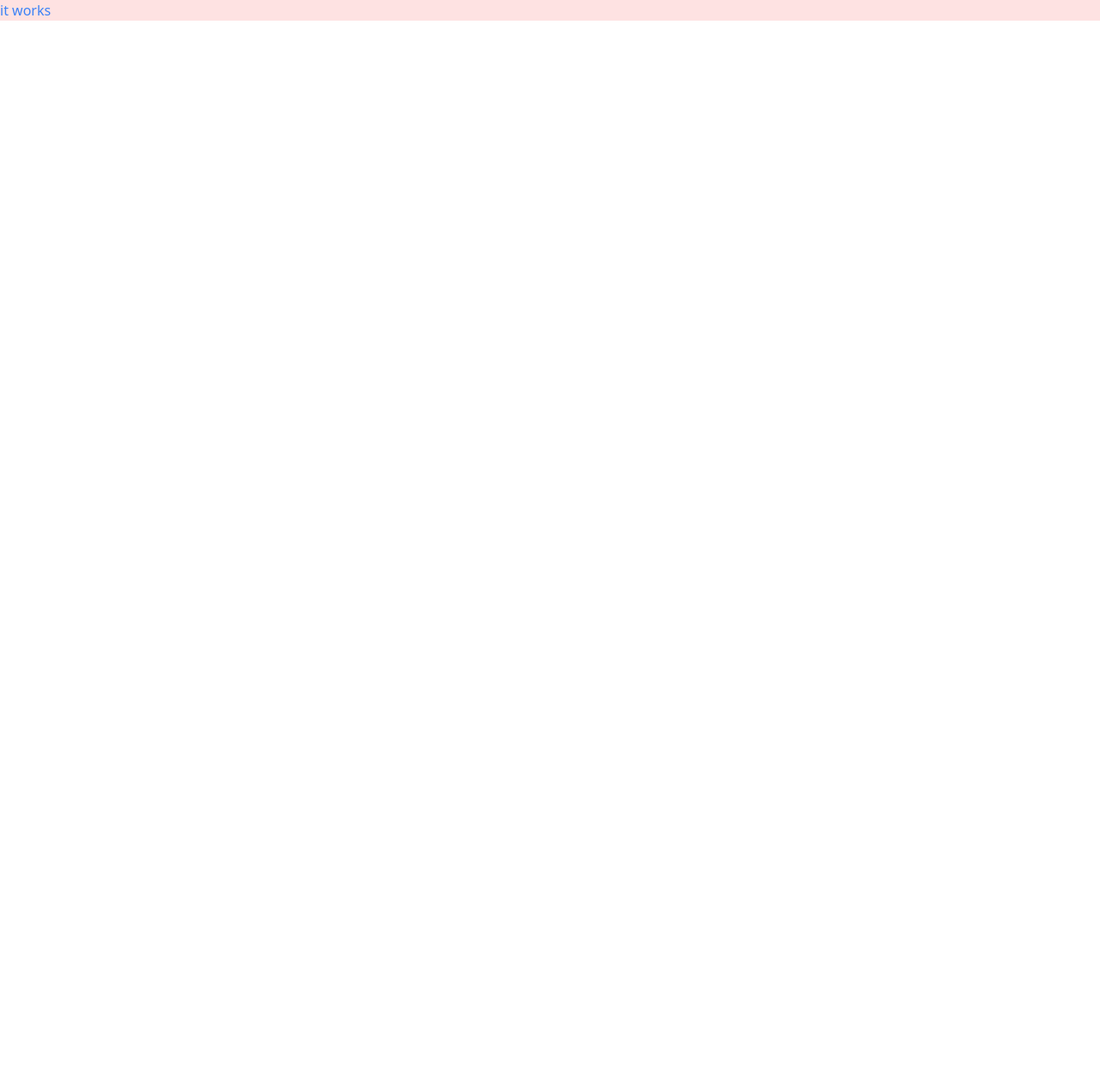
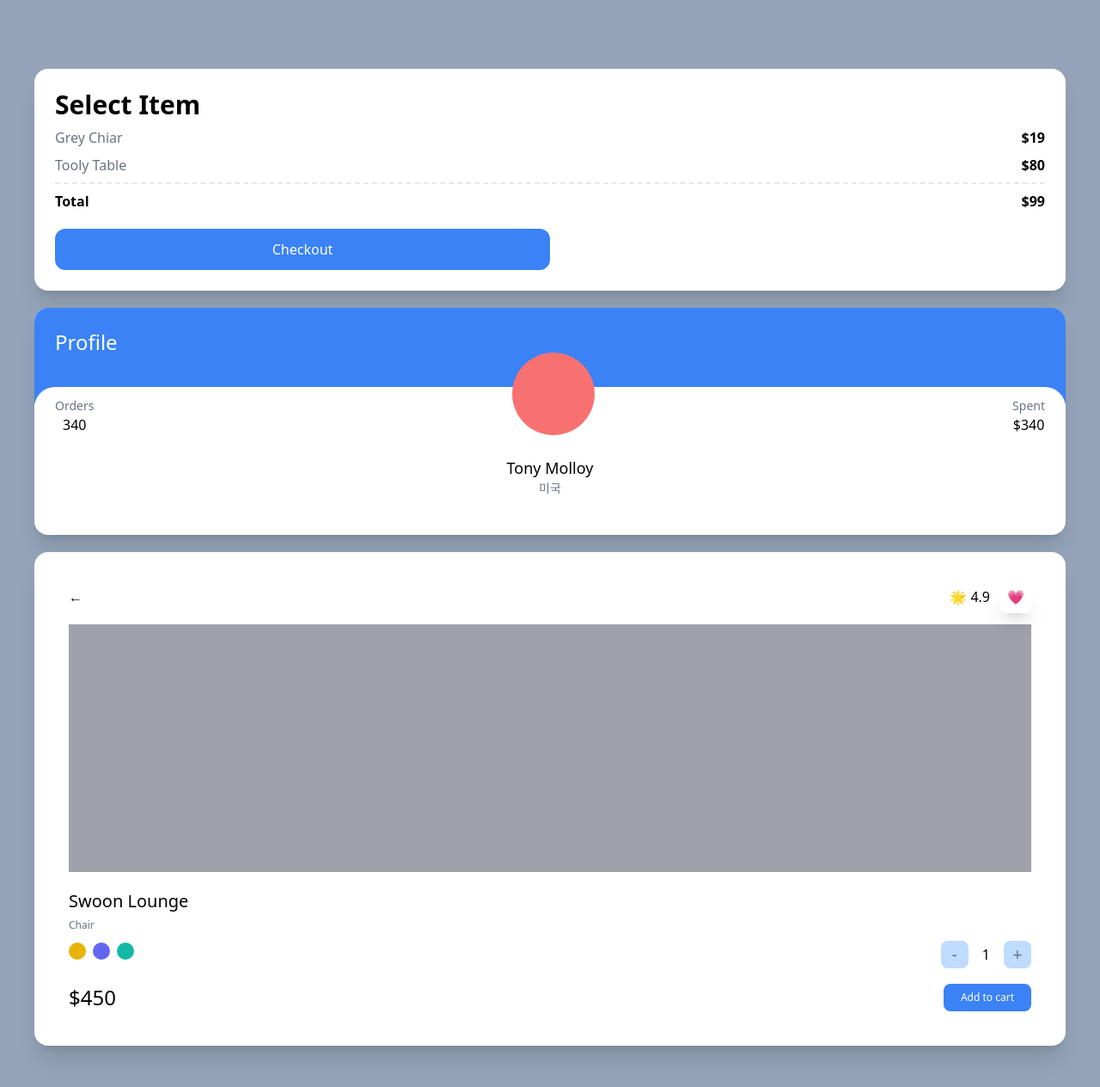
Before and after one commit to nkhyejin/carrot-market, a Next.js app: page / in a window 1280 px wide. Shown: the top 1264 px of the page at 86% size. Before the commit the page ends 800 px from the top, so only its background shows below. Built offline with nearby package versions, Linux system fonts and the light colour scheme.

Commit message:
tailwind css

```diff
--- a/pages/index.tsx
+++ b/pages/index.tsx
@@ -1,7 +1,83 @@
 export default function Home() {
   return (
-    <div className="bg-red-100">
-      <h1 className="text-blue-500">it works</h1>
+    <div className="bg-slate-400 py-20 px-10 flex flex-col space-y-5 min-h-screen">
+      <div className="bg-white p-6 rounded-2xl shadow-xl">
+        <span className="font-bold text-3xl">Select Item</span>
+        <div className="flex justify-between my-2">
+          <span className="text-gray-500">Grey Chiar</span>
+          <span className="font-semibold">$19</span>
+        </div>
+        <div className="flex justify-between my-2">
+          <span className="text-gray-500">Tooly Table</span>
+          <span className="font-semibold">$80</span>
+        </div>
+
+        <div className="flex justify-between pt-2 border-t-2 border-dashed">
+          <span className="font-semibold">Total</span>
+          <span className="font-semibold">$99</span>
+        </div>
+        <button className="mt-5 bg-blue-500 text-white p-3 text-center rounded-xl w-2/4 mx-auto active:bg-yellow hover:bg-teal-500 hover:text-black">
+          Checkout
+        </button>
+      </div>
+      <div className="bg-white overflow-hidden rounded-2xl shadow-xl">
+        <div className="bg-blue-500 p-6 pb-14">
+          <span className="text-white text-2xl">Profile</span>
+        </div>
+        <div className="relative rounded-3xl bg-white -top-5 p-6">
+          <div className="flex relative -top-16 items-end justify-between">
+            <div className="flex flex-col items-center">
+              <span className="text-sm text-gray-500">Orders</span>
+              <span className="font-medium">340</span>
+            </div>
+            <div className=" h-24 w-24 bg-red-400 rounded-full" />
+            <div className="flex flex-col items-center">
+              <span className="text-sm text-gray-500">Spent</span>
+              <span className="font-medium">$340</span>
+            </div>
+          </div>
+          <div className="relative flex flex-col items-center -mt-10">
+            <span className="text-lg font-medium ">Tony Molloy</span>
+            <span className="text-sm text-gray-500">미국</span>
+          </div>
+        </div>
+      </div>
+      <div className="bg-white p-10 rounded-2xl shadow-xl">
+        <div className="flex mb-5 justify-between items-center">
+          <span>←</span>
+          <div className="space-x-3">
+            <span>🌟 4.9</span>
+            <span className="shadow-xl p-2 rounded-md">💗</span>
+          </div>
+        </div>
+        <div className="bg-zinc-400 h-72 mb-5" />
+        <div className="flex flex-col">
+          <span className="font-medium mb-1.5 text-xl">Swoon Lounge</span>
+          <span className="text-xs text-gray-500">Chair</span>
+          <div className="flex items-center justify-between">
+            <div className="mt-3 mb-5 flex space-x-2">
+              <button className="w-5 h-5 rounded-full bg-yellow-500" />
+              <button className="w-5 h-5 rounded-full bg-indigo-500" />
+              <button className="w-5 h-5 rounded-full bg-teal-500" />
+            </div>
+            <div className="flex items-center space-x-4 ">
+              <button className="rounded-lg  bg-blue-200 flex justify-center items-center aspect-square w-8 text-xl text-gray-500">
+                -
+              </button>
+              <span>1</span>
+              <button className="rounded-lg  bg-blue-200 flex justify-center items-center aspect-square w-8 text-xl text-gray-500">
+                +
+              </button>
+            </div>
+          </div>
+        </div>
+        <div className="flex justify-between items-center mt-2">
+          <span className="font-medium text-2xl">$450</span>
+          <button className="bg-blue-500 text-center text-white rounded-lg py-2 px-5 text-xs">
+            Add to cart
+          </button>
+        </div>
+      </div>
     </div>
   );
 }
```
